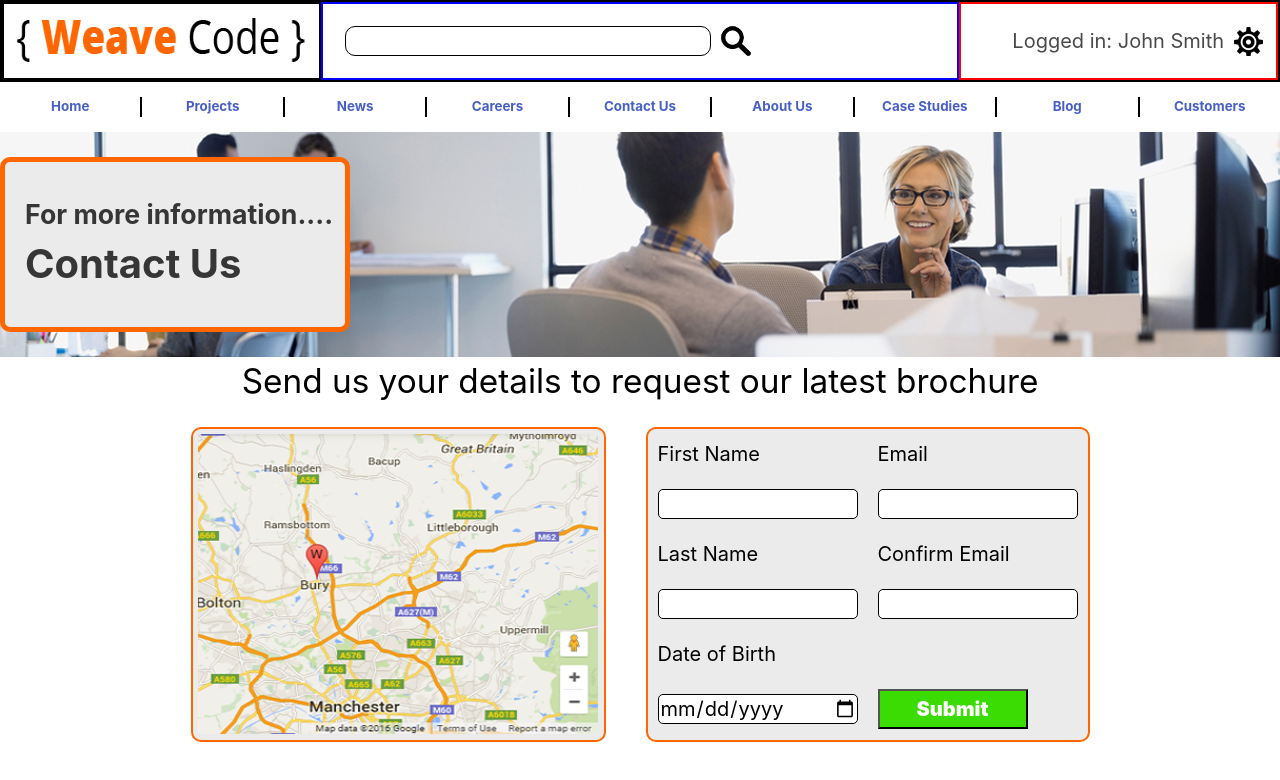
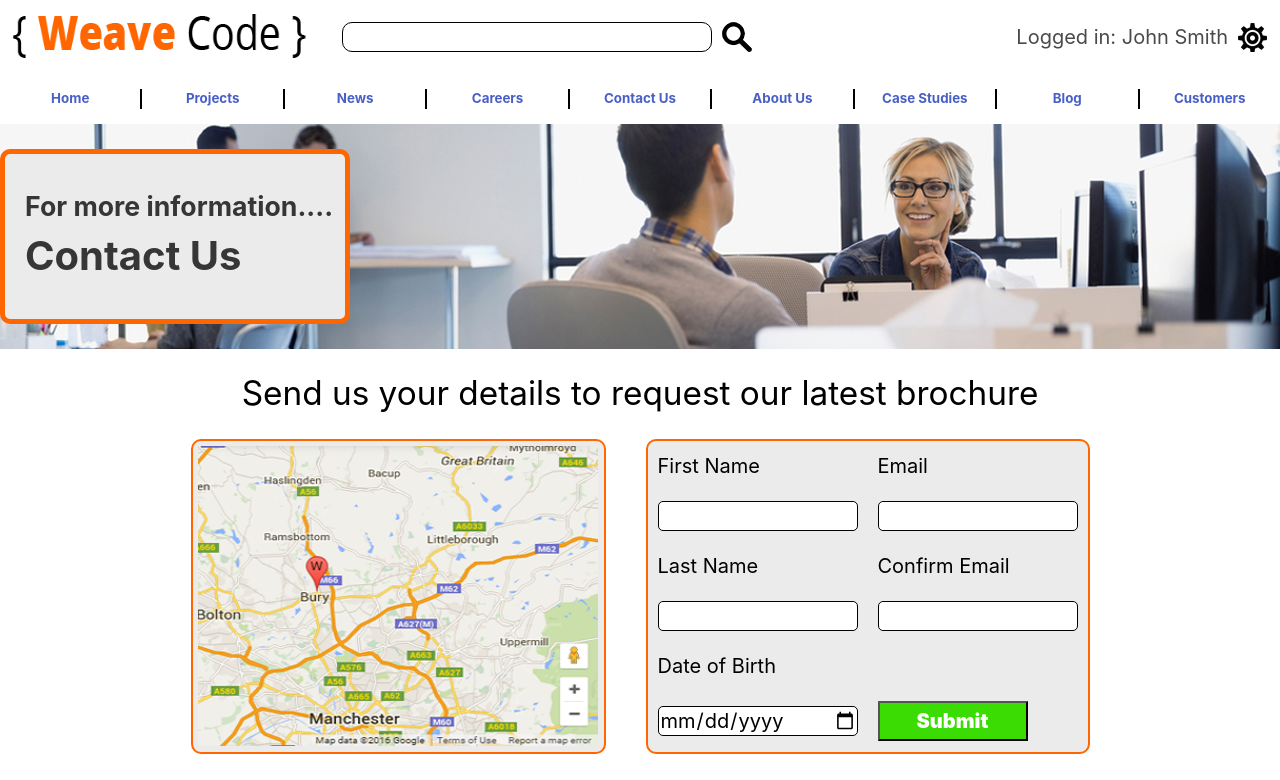
Before and after one commit to Richard-Thompson/weaveability_ContactUs_page, a React app: page / in a window 1280 px wide. Shown: the top 780 px of the page. Built offline with nearby package versions, Linux system fonts and the light colour scheme.

Commit message:
final touches

```diff
--- a/src/components/Form.js
+++ b/src/components/Form.js
@@ -1,4 +1,5 @@
 import React, {Component} from 'react';
+import Modal from './Modal';
 import '../css/Form.css';
 
 class Form extends Component {
@@ -6,7 +7,7 @@ class Form extends Component {
     super(props);
 
     this.state = {
-      modalDisplay:false,
+      formCompletionModalDisplay:false,
       email:'',
       confirmEmail:''
     };
@@ -19,7 +20,7 @@ class Form extends Component {
   render () {
     return (
       <div className="form-wrapper">
-        <form onSubmit={this.handleSubmit}>
+        <form id="contact-form" onSubmit={this.handleSubmit}>
           <div className="names-and-emails-wrapper">
             <div>
               <p>First Name</p>
@@ -40,15 +41,12 @@ class Form extends Component {
             <button id="submit-button" type="submit">Submit</button>
           </div>
         </form>
-        <div className={this.state.modalDisplay ? 'modal is-active' : 'modal'}>
-          <div className="modal-background"></div>
-          <div className="modal-content">
-            <div className="box">
-              <p> This is the modal content </p>
-            </div>
-          </div>
-          <button className="modal-close is-large" onClick={this.toggleModal}></button>
-        </div>
+        <Modal
+        display={this.state.formCompletionModalDisplay}
+        title={'Submission Completed'}
+        toggleModal={this.toggleModal}
+        text={'It can take upto seven days to receive your brochure.'}
+        />
       </div>
     );
   }
@@ -64,23 +62,23 @@ class Form extends Component {
   }
   handleSubmit (event) {
     if (this.state.email !== this.state.confirmEmail) {
-      alert('please ensure both emails are the same');
+      alert('Please ensure both emails are the same.');
       event.preventDefault();
     }
     else {
       event.preventDefault();
+      document.getElementById('contact-form').reset();
       this.setState({
-        modalDisplay: !this.state.modalDisplay,
+        formCompletionModalDisplay: !this.state.formCompletionModalDisplay,
         email:'',
         confirmEmail:''
       });
-      document.getElementById('contact-form').reset();
 
     }
   }
   toggleModal () {
     this.setState({
-      modalDisplay: !this.state.modalDisplay
+      formCompletionModalDisplay: !this.state.formCompletionModalDisplay
     });
   }
 
--- a/src/css/TopBanner.css
+++ b/src/css/TopBanner.css
@@ -44,7 +44,9 @@ strong {
   color: black;
   width: 80%;
   font-size: 25pt;
-  margin: 0 auto;
+  margin:0 auto;
+  margin-top:20px;
+  text-align: center;
   text-align: center;
 }
 
--- a/src/css/TopNav.css
+++ b/src/css/TopNav.css
@@ -1,13 +1,6 @@
-.topnav-wrapper{
-border:2px solid black;
-}
 .logo{
-  border:2px solid black;
   margin:0 auto;
   min-width:300px;
-}
-.search-wrapper{
-  border: 2px solid blue;
 }
 
 .search-box{
@@ -17,7 +10,6 @@ border:2px solid black;
   border:1px solid black;
 }
 .loggedin-wrapper{
-  border:2px solid red;
   min-width:200px;
   justify-content: flex-end;
 }
```
